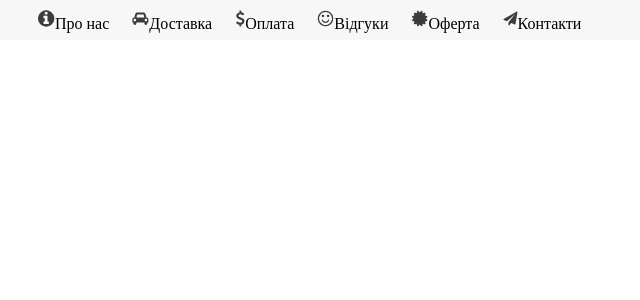
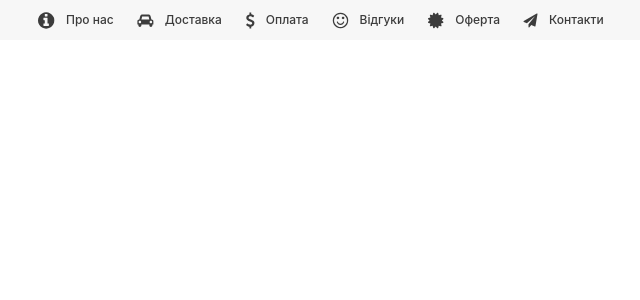
Before and after one commit to flower-shop4575/flower_shop, a React (Vite) app in the folder flower_shop/: page / in a window 1280 px wide. Shown: the top 300 px of the page, without its empty margins (2-642 px from the left). Built offline with nearby package versions, Linux system fonts and the light colour scheme.

Commit message:
updated commit

```diff
--- a/flower_shop/src/components/Header/Nav/Nav.jsx
+++ b/flower_shop/src/components/Header/Nav/Nav.jsx
@@ -5,12 +5,12 @@ export default function Nav() {
   return (
     <nav className={styles.nav}>
       <ul className={styles.navList}>
-        <li className={styles.listItem}><a href="#"><img src='/assets/aboutUs.svg' alt="about" />Про нас</a></li>
-        <li className={styles.listItem}><a href="#"><img src="/assets/car.svg" alt="" />Доставка</a></li>
-        <li className={styles.listItem}><a href="#"><img src="/assets/dollar.svg" alt="" />Оплата</a></li>
-        <li className={styles.listItem}><a href="#"><img src="/assets/smile.svg" alt="" />Відгуки</a></li>
-        <li className={styles.listItem}><a href="#"><img src="/assets/offerta.svg" alt="" />Оферта</a></li>
-        <li className={styles.listItem}><a href="#"><img src="/assets/contacts.svg" alt="" />Контакти</a></li>
+        <li className={styles.listItem}><a className={styles.link} href="#"><img className={styles.icon} src='/assets/aboutUs.svg' alt="about" />Про нас</a></li>
+        <li className={styles.listItem}><a className={styles.link} href="#"><img className={styles.icon} src="/assets/car.svg" alt="" />Доставка</a></li>
+        <li className={styles.listItem}><a className={styles.link} href="#"><img className={styles.icon} src="/assets/dollar.svg" alt="" />Оплата</a></li>
+        <li className={styles.listItem}><a className={styles.link} href="#"><img className={styles.icon} src="/assets/smile.svg" alt="" />Відгуки</a></li>
+        <li className={styles.listItem}><a className={styles.link} href="#"><img className={styles.icon} src="/assets/offerta.svg" alt="" />Оферта</a></li>
+        <li className={styles.listItem}><a className={styles.link} href="#"><img className={styles.icon} src="/assets/contacts.svg" alt="" />Контакти</a></li>
       </ul>
     </nav>
   )
--- a/flower_shop/src/components/Header/Nav/Nav.module.css
+++ b/flower_shop/src/components/Header/Nav/Nav.module.css
@@ -2,3 +2,28 @@
     display: flex;
     gap: 23px;
     }
+
+    .listItem {
+        display: flex;
+        align-items: center;
+    }
+
+
+
+  .link {
+    font-family: var(--second-family);
+    font-weight: 500;
+    font-size: 12px;
+    line-height: 161%;
+    color: var(--color-grey-24);
+
+    display: flex;
+    align-items: center;
+    gap: 11px;
+
+    transition: all 0.3s ease-in-out;
+  }
+
+    .link:hover {
+        text-decoration: underline;
+    }
```
